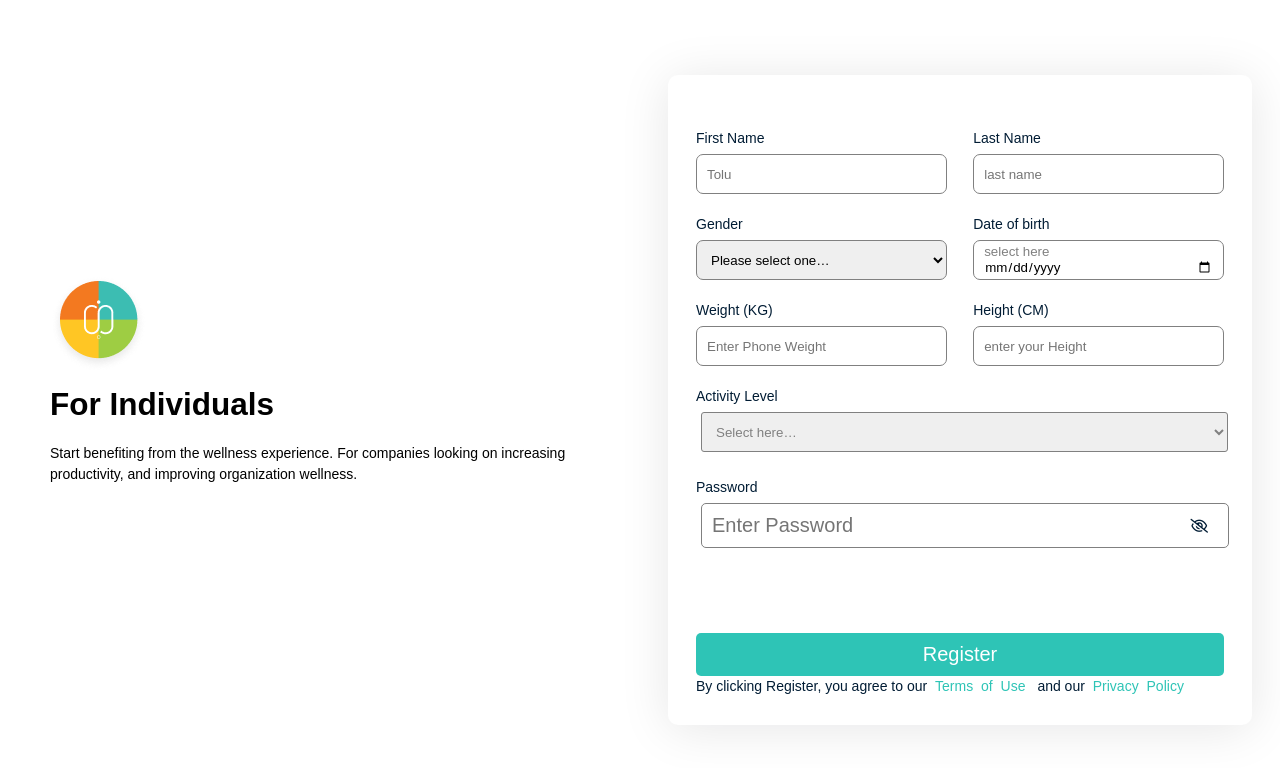
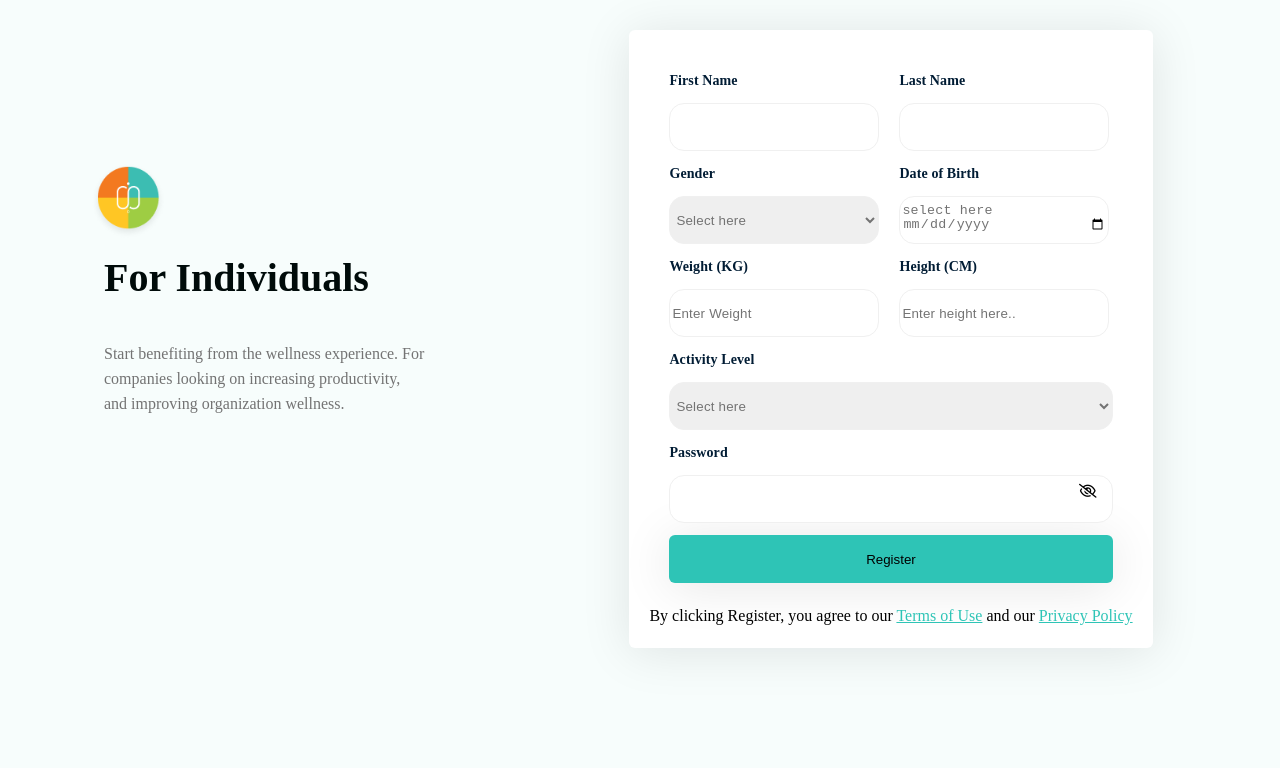
Before and after one commit to osayiosas/altSchool_assignment, a plain HTML site: page index.html in a window 1280 px wide. Drawn offline with Linux system fonts and the light colour scheme.

Commit message:
made changes

```diff
--- /dev/null
+++ b/css/style.css
@@ -0,0 +1,223 @@
+* {
+  box-sizing: border-box;
+}
+
+
+/* scope... */
+
+:root {
+  font-size: 100%;
+  font-size: 14px;
+  line-height: 1.5;
+  --txt-headings: #011c34;
+  --bg-white: #f7fdfc;
+  --grey: #737373;
+  --green: #2ec4b6;
+  --black: #000b0a;
+  --border: #f0f0f0;
+  --white: #fff;
+}
+/* COLOR VARIABLES END */
+
+body {
+  background: var(--bg-white);
+  padding: 20px;
+}
+
+header h2 {
+  color: var(--black);
+}
+
+header p {
+  max-width: 70%;
+  color: var(--grey);
+  font-size: 16px;
+  line-height: 25px;
+}
+
+img {
+  position: relative;
+  right: 14px;
+}
+
+form {
+  padding: 20px;
+}
+
+form label {
+  color: var(--txt-headings);
+  font-size: 14px;
+  font-style: normal;
+  font-weight: 600;
+  line-height: normal;
+  letter-spacing: 0.1px;
+}
+
+input,
+select {
+  border-radius: 2px;
+  border: 1px solid var(--border);
+  min-width: 100%;
+  height: 48px;
+  flex-shrink: 0;
+  -webkit-transition: 0.5s;
+  transition: 0.5s;
+  outline: none;
+  padding: 10px;
+  margin: 12px auto;
+  line-height: 10px;
+  letter-spacing: 0.2px;
+  font-weight: 400;
+}
+
+input:focus,
+select:focus {
+  border-radius: 2px;
+  border: 1px solid var(--green);
+}
+
+#activityLevel,
+#dob,
+#gender,
+::placeholder {
+  color: var(--grey);
+  cursor: pointer;
+}
+
+#activityLevel:focus,
+#dob:focus,
+#gender:focus {
+  color: var(--cl-black);
+}
+
+button {
+  min-width: 100%;
+  height: 48px;
+  background: var(--green);
+  color: var(--cl-white);
+  border-radius: 6px;
+  outline: none;
+  box-shadow: 0px 4px 50px 0px rgba(4, 8, 19, 0.1);
+  border: none;
+  cursor: pointer;
+}
+
+.form {
+  border-radius: 6px;
+  background: var(--white);
+  margin: 10px auto;
+  box-shadow: 0px 4px 50px 0px rgba(4, 8, 19, 0.1);
+}
+
+.txt_lg {
+  display: none;
+}
+
+input[type="date"]::before {
+  content: attr(data-placeholder);
+  width: 100%;
+  color: var(--grey);
+}
+input[type="date"]:focus::before,
+input[type="date"]:valid::before {
+  display: none;
+}
+.form-ctr {
+  position: relative;
+}
+
+.form-ctr i {
+  position: absolute;
+  top: 42px;
+  right: 16px;
+  align-items: center;
+}
+
+.footer {
+  text-align: center;
+  max-width: 316px;
+  margin: 10px auto;
+  font-size: 14px;
+  line-height: 25px;
+  font-weight: 400;
+}
+
+.footer a {
+  color: var(--green);
+  cursor: pointer;
+}
+
+
+/* DESKTOP media */
+
+@media screen and (min-width: 1024px) {
+  body {
+    display: flex;
+    justify-content: center;
+    align-items: center;
+    margin: 0 3rem;
+  }
+
+  header {
+    padding-left: 3rem;
+    padding-bottom: 6rem;
+  }
+
+  header h2 {
+    font-size: 40px;
+    margin-top: 0;
+  }
+
+  header p {
+    width: 460px;
+  }
+
+  img {
+    width: 77.333px;
+    height: 80px;
+  }
+
+  input,
+  select {
+    min-width: auto;
+    width: 210px;
+    border-radius: 15px;
+    padding: 2px;
+  }
+
+  input:focus,
+  select:focus {
+    border: 2px solid var(--green);
+  }
+
+  #activityLevel,
+  #password {
+    width: 100%;
+    padding: 2px;
+  }
+
+  .txt-sm {
+    display: none;
+  }
+
+  .txt_lg {
+    display: block;
+  }
+
+  .form {
+    padding: 20px;
+  }
+
+  .dta_1,
+  .dta_2,
+  .dta_3 {
+    display: flex;
+    gap: 20px;
+  }
+
+  .footer {
+    max-width: 100%;
+    font-size: 16px;
+    margin: auto;
+  }
+}
--- a/index.html
+++ b/index.html
@@ -6,92 +6,93 @@
     <title>Responsive Registration Form</title>
     <meta name="viewport" content="width=device-width, initial-scale=1.0" />
     <script src="https://kit.fontawesome.com/0647d444ad.js" crossorigin="anonymous"></script>
-    <link rel="stylesheet" href="style.css" />
+    <link rel="stylesheet" href="css/style.css">
 </head>
 
 <body>
-    <div class="split-screen">
-        <div class="left">
-            <section class="copy">
-                <img src="image/Logo.png" alt="logo">
-                <h1>For Individuals</h1>
-                <p>
-                    Start benefiting from the wellness experience. For companies looking on increasing productivity, and
-                    improving
-                    organization wellness.
+    <header>
+        <img src="image/Logo.png" alt="logo" id="logo" />
+        <div class="heading">
+            <h2>For Individuals</h2>
+
+
+            <p class="txt-sm">
+                Inspiring wholesome harmony for the mind, body and spirit, for
+                everyone, everywhere.
             </p>
-            </section>
+
+
+            <p class="txt_lg">
+                Start benefiting from the wellness experience. For companies looking
+                on increasing productivity, and improving organization wellness.
+            </p>
         </div>
-        <div class="right">
-            <div class="container">
-                <form action="#">
-                    <div class="main-user-info">
-                        <div class="user-input-box">
-                            <label for="fullName">First Name</label>
-                            <input type="text" id="fullName" name="first_name" placeholder="Tolu" />
+    </header>
+
+    <div class="form">
+        <form action="">
+            <div class="dta_1">
+                <div class="form-control">
+                    <label for="firstName">First Name</label><br />
+                    <input type="text" name="firstName" class="form-input" />
                 </div>
-                        <div class="user-input-box">
-                            <label for="username">Last Name</label>
-                            <input type="text" id="username" name="username" placeholder="last name" />
+                <div class="form-control">
+                    <label for="lastName">Last Name</label><br />
+                    <input type="text" name="lastName" class="form-input" />
                 </div>
-                        <div class="user-input-box">
-                            <span>Gender</span>
-                            <select>
-                                <option value="">Please select one…</option>
-                                <option value="female">Female</option>
-                                <option value="male">Male</option>
-                                <option value="non-binary">Non-Binary</option>
-                                <option value="other">Other</option>
-                                <option value="Prefer not to answer">Perfer not to Answer</option>
+            </div>
+
+            <div class="dta_2">
+                <div class="form-control">
+                    <label for="gender">Gender</label><br />
+                    <select name="gender" id="gender">
+                        <option value="Select here">Select here</option>
+                        <option value="Male">Male</option>
+                        <option value="Female">Female</option>
                     </select>
                 </div>
-                        <div class="user-input-box">
-                            <label for="date">Date of birth</label>
-                            <input type="date" name="dob" data-placeholder="select here" required
+                <div class="form-control">
+                    <label for="dob">Date of Birth</label><br />
+                    <input type="date" name="dob" class="form-input" id="dob" data-placeholder="select here" required
                         aria-required="true" />
                 </div>
-                        <div class="user-input-box">
-                            <label>Weight (KG)</label>
-                            <input type="number" id="phoneNumber" name="kg" placeholder="Enter Phone Weight" />
             </div>
 
-                        <div class="user-input-box">
-                            <label>Height (CM)</label>
-                            <input type="number" name="cm" placeholder="enter your Height" />
+            <div class="dta_3">
+                <div class="form-control">
+                    <label for="weight">Weight (KG)</label><br />
+                    <input type="number" placeholder="Enter Weight" class="form-input" />
+                </div>
+                <div class="form-control">
+                    <label for="weight">Height (CM)</label><br />
+                    <input type="number" placeholder="Enter height here.." class="form-input" />
+                </div>
             </div>
 
-                        <div class="user-input-box">
-                            <span class="activity">Activity Level<span>
-
-                                    <select>
-                                        <option value="">Select here…</option>
+            <div class="form-control">
+                <label for="activityLevel">Activity Level</label><br />
+                <select name="activityLevel" id="activityLevel">
+                    <option class="opt-placeholder" value="Select here">
+                        Select here
+                    </option>
+                    <option value="">.</option>
+                    <option value="">..</option>
                 </select>
             </div>
-
-                        <div class="user-password password">
-                            <label for="password">Password</label>
-                            <input type="password" id="password" name="password" placeholder="Enter Password" />
+            <div class="form-ctr">
+                <label for="password">Password</label><br />
+                <input type="password" id="password" class="form-input" />
                 <i class='far fa-eye-slash'></i>
             </div>
+            <button type="submit" class="btn">Register</button>
+        </form>
 
-                    </div>
-
-                    <div class="form-submit-btn">
-                        <input type="submit" value="Register">
-                    </div>
-
-                    <section class="copy legal">
-                        <p>
-                            <span class="small">
-                                By clicking Register, you agree to our <a href="#"> Terms of Use </a> and our <a
-                                    href="#">Privacy Policy</a>
-                            </span>
+        <footer>
+            <p class="footer">
+                By clicking Register, you agree to our
+                <a href="#">Terms of Use</a> and our <a href="#">Privacy Policy</a>
             </p>
-                    </section>
-                </form>
-            </div>
-        </div>
-        </form>
+        </footer>
     </div>
 </body>
 
--- a/style.css
+++ /dev/null
@@ -1,284 +0,0 @@
-:root {
-  font-size: 100%;
-  font-size: 14px;
-  line-height: 1.5;
-  --primary-color: #2ec4b6;
-}
-
-* {
-  padding: 0;
-  margin: 0;
-  box-sizing: border-box;
-  font-family: sans-serif;
-}
-
-body {
-  display: flex;
-  height: 100vh;
-  justify-content: center;
-  align-items: center;
-  background-size: cover;
-}
-
-h1 {
-  font-size: 2.25rem;
-  font-weight: 700;
-  margin-bottom: 1rem;
-}
-
-h2 {
-  font-size: 1.5rem;
-  font-weight: 700;
-}
-
-a {
-  text-decoration: none;
-  color: var(--primary-color);
-  word-spacing: 4px;
-  padding: 4px;
-}
-a:hover {
-  text-decoration: underline;
-}
-
-.split-screen {
-  display: flex;
-  flex-direction: column;
-}
-
-.left {
-  height: 200px;
-}
-
-.left,
-.right {
-  display: flex;
-  justify-content: center;
-  align-items: center;
-}
-
-.left.copy {
-  color: black;
-  text-align: center;
-  -webkit-font-something: antialiased;
-  -moz-osx-font-something: grayscale;
-}
-.left.copy img {
-  width: 77.35px;
-  height: 100%;
-  position: relative;
-  box-shadow: 0px 4px 10px rgba(0, 0, 0, 0.1);
-}
-
-.left p {
-  font-size: 14px;
-  font-weight: 400;
-  line-height: 1.5;
-  padding: 5px auto;
-  margin-bottom: 40px;
-}
-
-.right .container {
-  width: 328;
-}
-.container {
-  width: 100%;
-  max-width: 650px;
-  background: #ffffff;
-  padding: 28px;
-  margin: 0 28px;
-  border-radius: 10px;
-  box-shadow: 0px 4px 50px rgba(3.59, 8.13, 19.13, 0.1);
-}
-
-.main-user-info {
-  display: flex;
-  flex-wrap: wrap;
-  justify-content: space-between;
-  padding: 20px 0;
-}
-
-.user-input-box:nth-child(2n) {
-  justify-content: end;
-}
-.user-input-box {
-  display: flex;
-  flex-wrap: wrap;
-  width: 50%;
-  padding-bottom: 15px;
-}
-
-.user-input-box label,
-span {
-  width: 95%;
-  color: #011c34;
-  font-size: 14px;
-  font-weight: 400;
-  margin: 5px 0;
-}
-
-.user-input-box input,
-select {
-  height: 40px;
-  width: 95%;
-  border-radius: 7px;
-  outline: none;
-  border: 1px solid grey;
-  padding: 0 10px;
-}
-
-.activity select {
-  display: block;
-  width: 210%;
-  margin-top: 10px;
-  height: 40px;
-  border-radius: 7px;
-  padding: 10px;
-  outline: none;
-  color: grey;
-  border: 1px solid grey;
-  border-radius: 3px;
-  margin: 5px;
-}
-
-input[type="date"]::before {
-  content: attr(data-placeholder);
-  width: 100%;
-  color: gray;
-}
-input[type="date"]:focus::before,
-input[type="date"]:valid::before {
-  display: none;
-}
-
-.user-password {
-  width: 100%;
-  padding-bottom: 20px;
-  color: #011c34;
-  font-weight: 400;
-}
-
-input[type="password"]{
-  display: block;
-  width: 100%;
-  margin-top: 10px;
-  font-size: 20px;
-  padding: 10px;
-  border: 7px;
-  padding: 10px;
-  border: 1px solid grey;
-  border-radius: 5px;
-  margin: 5px;
-}
-
-.user-password.password  {
-  position: relative;
-}
-
-.user-password.password i {
-  position: absolute;
-  top: 42px;
-  right: 16px;
-}
-
-.user-input-box label {
-  font-size: 14px;
-}
-
-
-
-.user-input-box {
-  position: relative;
-}
-
-.user-input-box  i {
-  position: absolute;
-  top: 42px;
-  right: 16px;
-}
-
-.form-submit-btn {
-  margin-top: 40px;
-}
-
-.form-submit-btn input {
-  display: block;
-  width: 100%;
-  margin-top: 10px;
-  font-size: 20px;
-  padding: 10px;
-  border: 7px;
-  border-radius: 5px;
-  color: white;
-  background: var(--primary-color);
-}
-
-.form-submit-btn input:hover {
-  background: rgba(63, 114, 76, 0.9);
-  color: rgb(255, 255, 255);
-}
-
-.small span {
-  text-align: center;
-}
-
-
-
-@media screen and (min-width: 900px) {
-  .split-screen {
-    flex-direction: row;
-    height: 100vh;
-  }
-
-  .left,
-  .right {
-    display: flex;
-    width: 50%;
-    height: auto;
-  }
-  .left {
-    padding: 50px;
-  }
-
-
-
-}
-@media screen and (max-width: 700px) {
-
-  .container {
-    min-width: 280px;
-  }
-
-  .user-input-box {
-    margin-bottom: 12px;
-    width: 100%;
-  }
-  .user-input-box:nth-child(2n) {
-    justify-content: space-between;
-  }
-  .user-input-box {
-    display: flex;
-    justify-content: space-between;
-    width: 100%;
-  }
-
-  .main-user-info {
-    max-height: 380px;
-    overflow: auto;
-  }
-
-  .main-user-info::-webkit-scrollbar {
-    width: 0;
-  }
-
-  .user-password{
-    display: flex;
-    justify-content: space-between;
-    width: 100%;
-  }
-
-
-}
-/*
-
- */
```
Also changed, not shown: 1 other file. Lines whose indentation alone changed are shown as unchanged.
